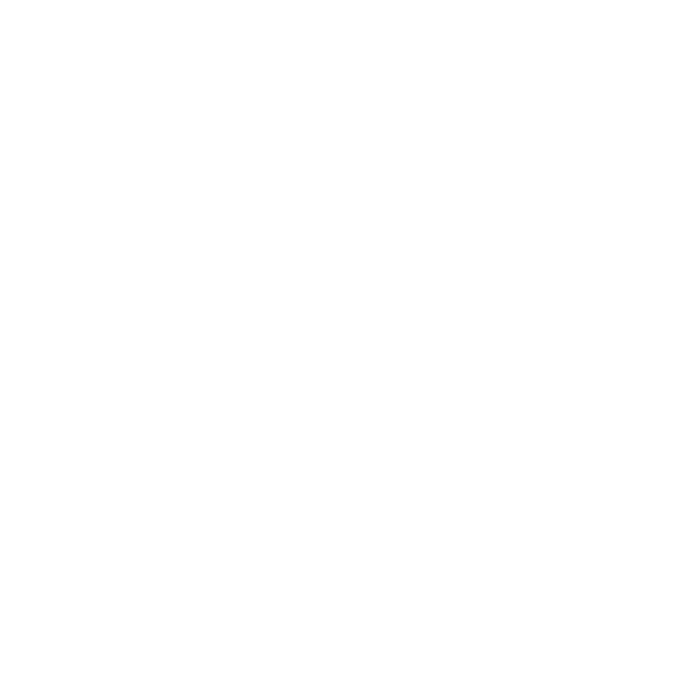
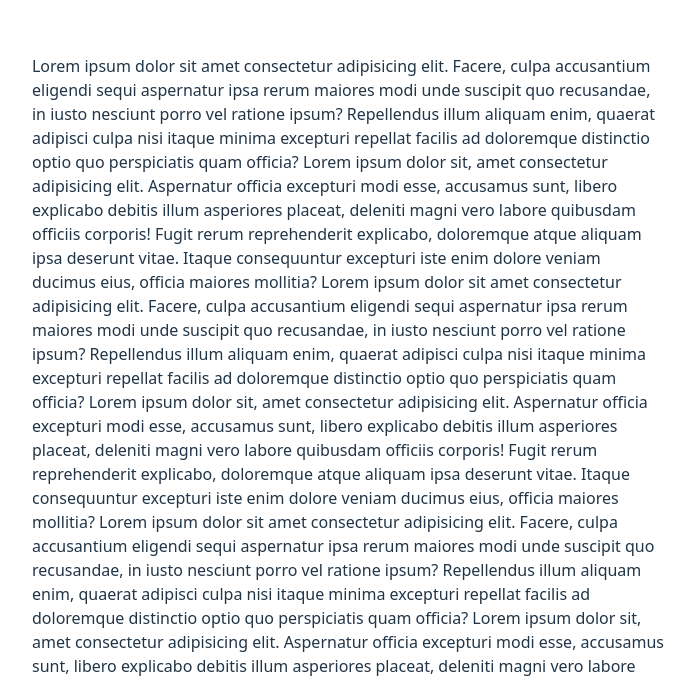
Before and after one commit to MarekKabala1/windowsTradeWebPage, a React (Vite) app: page / in a window 1280 px wide. Shown: the part 7329-8011 px from the top of the page, without its empty margins (290-984 px from the left). Before the commit the page ends 4800 px from the top, so only its background shows below. Built offline with nearby package versions, Linux system fonts and the light colour scheme.

Commit message:
feat: add Gallery component with portfolio highlights and images

```diff
--- a/src/App.tsx
+++ b/src/App.tsx
@@ -1,5 +1,6 @@
 import './App.css';
 import Cards from './components/Cards';
+import Gallery from './components/Gallery';
 import Hero from './components/Hero';
 import Nav from './components/Nav';
 import Services from './components/Services';
@@ -7,12 +8,71 @@ import SlidingDoor from './components/SlidingDoor';
 
 function App() {
   return (
-		<main className='app-container'>
+    <main className="app-container">
       <SlidingDoor />
       <Hero />
       <Cards />
       <Nav />
       <Services />
+      <Gallery />
+      <div style={{ padding: '2rem', maxWidth: '700px', margin: '0 auto' }}>
+        Lorem ipsum dolor sit amet consectetur adipisicing elit. Facere, culpa
+        accusantium eligendi sequi aspernatur ipsa rerum maiores modi unde
+        suscipit quo recusandae, in iusto nesciunt porro vel ratione ipsum?
+        Repellendus illum aliquam enim, quaerat adipisci culpa nisi itaque
+        minima excepturi repellat facilis ad doloremque distinctio optio quo
+        perspiciatis quam officia? Lorem ipsum dolor sit, amet consectetur
+        adipisicing elit. Aspernatur officia excepturi modi esse, accusamus
+        sunt, libero explicabo debitis illum asperiores placeat, deleniti magni
+        vero labore quibusdam officiis corporis! Fugit rerum reprehenderit
+        explicabo, doloremque atque aliquam ipsa deserunt vitae. Itaque
+        consequuntur excepturi iste enim dolore veniam ducimus eius, officia
+        maiores mollitia? Lorem ipsum dolor sit amet consectetur adipisicing
+        elit. Facere, culpa accusantium eligendi sequi aspernatur ipsa rerum
+        maiores modi unde suscipit quo recusandae, in iusto nesciunt porro vel
+        ratione ipsum? Repellendus illum aliquam enim, quaerat adipisci culpa
+        nisi itaque minima excepturi repellat facilis ad doloremque distinctio
+        optio quo perspiciatis quam officia? Lorem ipsum dolor sit, amet
+        consectetur adipisicing elit. Aspernatur officia excepturi modi esse,
+        accusamus sunt, libero explicabo debitis illum asperiores placeat,
+        deleniti magni vero labore quibusdam officiis corporis! Fugit rerum
+        reprehenderit explicabo, doloremque atque aliquam ipsa deserunt vitae.
+        Itaque consequuntur excepturi iste enim dolore veniam ducimus eius,
+        officia maiores mollitia? Lorem ipsum dolor sit amet consectetur
+        adipisicing elit. Facere, culpa accusantium eligendi sequi aspernatur
+        ipsa rerum maiores modi unde suscipit quo recusandae, in iusto nesciunt
+        porro vel ratione ipsum? Repellendus illum aliquam enim, quaerat
+        adipisci culpa nisi itaque minima excepturi repellat facilis ad
+        doloremque distinctio optio quo perspiciatis quam officia? Lorem ipsum
+        dolor sit, amet consectetur adipisicing elit. Aspernatur officia
+        excepturi modi esse, accusamus sunt, libero explicabo debitis illum
+        asperiores placeat, deleniti magni vero labore quibusdam officiis
+        corporis! Fugit rerum reprehenderit explicabo, doloremque atque aliquam
+        ipsa deserunt vitae. Itaque consequuntur excepturi iste enim dolore
+        veniam ducimus eius, officia maiores mollitia? Lorem ipsum dolor sit
+        amet consectetur adipisicing elit. Facere, culpa accusantium eligendi
+        sequi aspernatur ipsa rerum maiores modi unde suscipit quo recusandae,
+        in iusto nesciunt porro vel ratione ipsum? Repellendus illum aliquam
+        enim, quaerat adipisci culpa nisi itaque minima excepturi repellat
+        facilis ad doloremque distinctio optio quo perspiciatis quam officia?
+        Lorem ipsum dolor sit, amet consectetur adipisicing elit. Aspernatur
+        officia excepturi modi esse, accusamus sunt, libero explicabo debitis
+        illum asperiores placeat, deleniti magni vero labore quibusdam officiis
+        corporis! Fugit rerum reprehenderit explicabo, doloremque atque aliquam
+        ipsa deserunt vitae. Itaque consequuntur excepturi iste enim dolore
+        veniam ducimus eius, officia maiores mollitia? Lorem ipsum dolor sit
+        amet consectetur adipisicing elit. Facere, culpa accusantium eligendi
+        sequi aspernatur ipsa rerum maiores modi unde suscipit quo recusandae,
+        in iusto nesciunt porro vel ratione ipsum? Repellendus illum aliquam
+        enim, quaerat adipisci culpa nisi itaque minima excepturi repellat
+        facilis ad doloremque distinctio optio quo perspiciatis quam officia?
+        Lorem ipsum dolor sit, amet consectetur adipisicing elit. Aspernatur
+        officia excepturi modi esse, accusamus sunt, libero explicabo debitis
+        illum asperiores placeat, deleniti magni vero labore quibusdam officiis
+        corporis! Fugit rerum reprehenderit explicabo, doloremque atque aliquam
+        ipsa deserunt vitae. Itaque consequuntur excepturi iste enim dolore
+        veniam ducimus eius, officia maiores mollitia?
+      </div>
     </main>
   );
 }
--- /dev/null
+++ b/src/components/Gallery.tsx
@@ -0,0 +1,41 @@
+export default function Gallery() {
+  return (
+    <section id="gallery" className="section-gallery">
+      <h3 className="section-title">Portfolio Highlights</h3>
+      <div className="gallery-container">
+        <div className="gallery">
+          <div className="gallery-item ">
+            <div className="gallery-subitems">
+              <div className="gallery-subitem-text">
+                <h2>Bifold</h2>
+                <p>
+                  Custom made to your specifications, at a fraction of the cost
+                  of a standard door.
+                </p>
+              </div>
+              <img src="../public/bifold.png" alt="" />
+            </div>
+            <div className="gallery-subitems">
+              <div className="gallery-subitem-text">
+                <h2>Doors</h2>
+                <p>High quality doors for every home and business</p>
+              </div>
+              <img src="../public/door.png" alt="" />
+            </div>
+            <div className="gallery-subitems">
+              <div className="gallery-subitem-text">
+                <h2>Windows</h2>
+                <p>Energy efficient and stylish windows</p>
+              </div>
+              <img src="../public/window.png" alt="" />
+            </div>
+            <div className="gallery-subitems">
+              <div className="gallery-subitem-text"></div>
+              <img src="../public/MkLogo.png" alt="" />
+            </div>
+          </div>
+        </div>
+      </div>
+    </section>
+  );
+}
```
Lines whose indentation alone changed are shown as unchanged.
